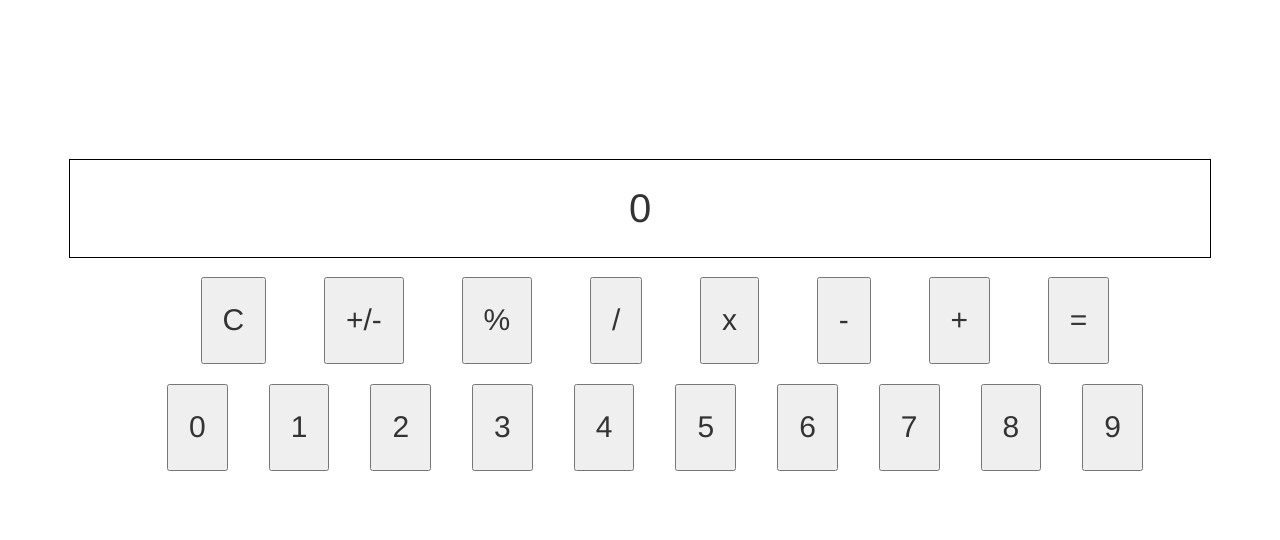
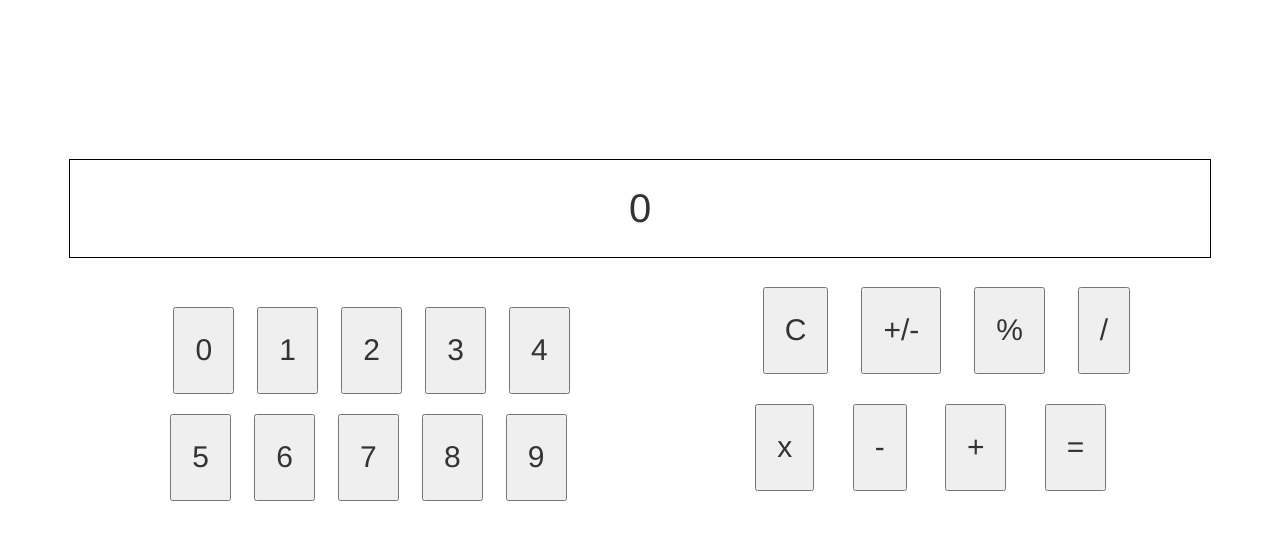
Before and after one commit to cptaylor38/mhangularcourse, an Angular app in the folder intro-app/: page / in a window 1280 px wide. Shown: the top 540 px of the page. Built offline with nearby package versions, Linux system fonts and the light colour scheme.

Commit message:
break from algos and working on minor calc component

```diff
--- a/intro-app/src/app/reviewfolder/simplecalculator/simplecalculator.component.css
+++ b/intro-app/src/app/reviewfolder/simplecalculator/simplecalculator.component.css
@@ -15,14 +15,21 @@
   padding: 2rem;
 }
 
+.button-container {
+  display: flex;
+  flex-direction: row;
+}
+
 .operand-container {
   display: flex;
-  flex-direction: row;
+  flex-flow: row wrap;
+  max-width: 40%;
   justify-content: space-evenly;
 }
 
 .calc-button {
   padding: 2rem;
+  margin: 1rem;
   font-size: 3rem;
 }
 
@@ -31,4 +38,5 @@
   flex-flow: row wrap;
   justify-content: space-evenly;
   margin-top: 2rem;
+  max-width: 40%;
 }
--- a/intro-app/src/app/reviewfolder/simplecalculator/simplecalculator.component.html
+++ b/intro-app/src/app/reviewfolder/simplecalculator/simplecalculator.component.html
@@ -1,13 +1,15 @@
 <div class='container calc-container'>
     <div class='output-box'>{{value}}</div>
-    <div class='container operand-container'>
-        <div *ngFor="let operand of operands">
-            <button class='calc-button'>{{operand}}</button>
+    <div class='container button-container'>
+        <div class='container numbers-container'>
+            <div *ngFor="let num of nums">
+                <button (click)="setNum(num)" class='calc-button'>{{num}}</button>
+            </div>
         </div>
-    </div>
-    <div class='container numbers-container'>
-        <div *ngFor="let num of nums">
-            <button class='calc-button'>{{num}}</button>
+        <div class='container operand-container'>
+            <div *ngFor="let operand of operands">
+                <button (click)="setOperand(operand)" class='calc-button'>{{operand}}</button>
+            </div>
         </div>
     </div>
 </div>
--- a/intro-app/src/app/reviewfolder/simplecalculator/simplecalculator.component.ts
+++ b/intro-app/src/app/reviewfolder/simplecalculator/simplecalculator.component.ts
@@ -9,9 +9,48 @@ export class SimplecalculatorComponent implements OnInit {
   operands: string[] = ['C', '+/-', '%', '/', 'x', '-', '+', '='];
   nums: number[] = [0, 1, 2, 3, 4, 5, 6, 7, 8, 9];
   value: number = 0;
+  chosenOperand: string = null;
+  chosenNum: number = null;
   constructor() { }
 
   ngOnInit(): void {
   }
 
+  setNum(number: number){
+    this.chosenNum = number;
+    if(this.chosenNum && this.chosenOperand){
+      this.calculate(number);
+    }
+    else{
+      this.value = number;
+    }
+  }
+
+  setOperand(operand: string){
+    switch(operand){
+      case 'C':
+        this.value = 0;
+        this.chosenNum = null;
+        this.chosenOperand = null;
+        break;
+      case '+/-':
+        if(this.value !== 0){
+          this.value = this.value * -1
+        }
+        break;
+      case '%':
+        if(this.value !== 0){
+          this.value = this.value / 100;
+        }
+        break;
+      default:
+        this.chosenOperand = operand;
+        break;
+    }
+  }
+
+  calculate(num: number){
+
+  }
+
 }
```
